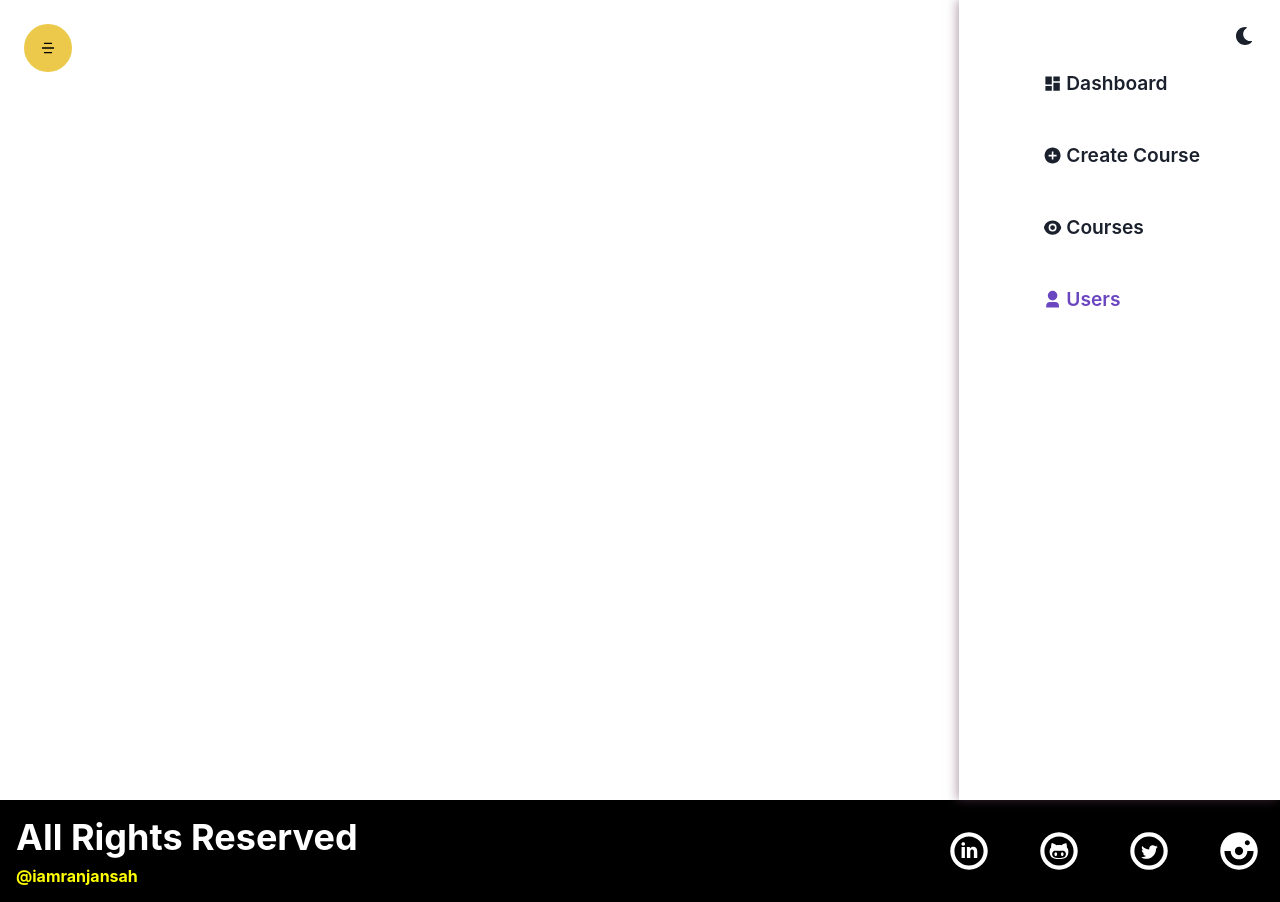
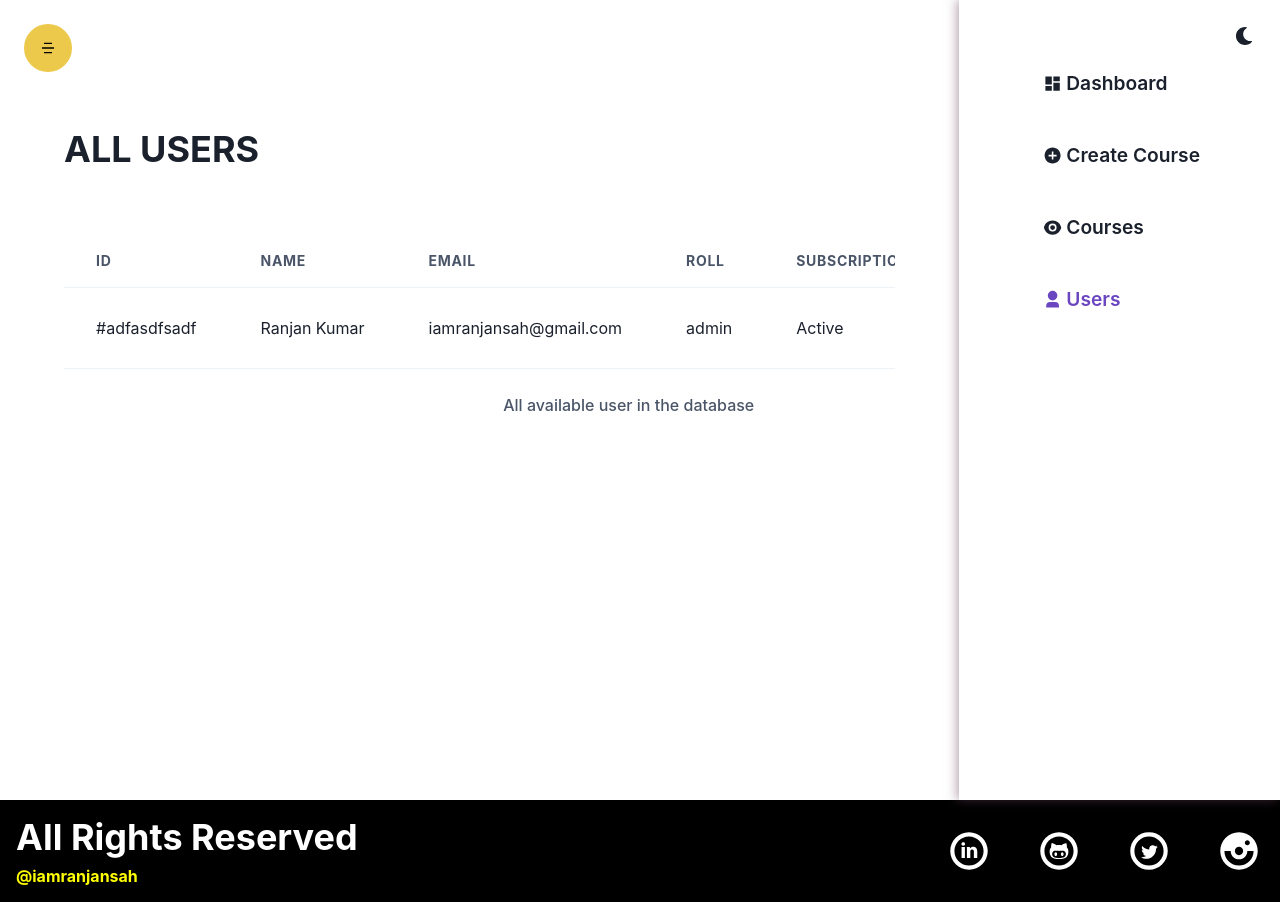
Before and after one commit to iamranjansah/TooD-V-, a React (Create React App) app: page /admin/users in a window 1280 px wide. Built offline with nearby package versions, Linux system fonts and the light colour scheme.

Commit message:
ADMIN USERS TABLE

```diff
--- a/src/components/Admin/Users/Users.jsx
+++ b/src/components/Admin/Users/Users.jsx
@@ -1,21 +1,119 @@
-import { Box, Grid } from '@chakra-ui/react';
+import {
+  Box,
+  Button,
+  Grid,
+  Heading,
+  HStack,
+  Table,
+  TableCaption,
+  TableContainer,
+  Tbody,
+  Td,
+  Th,
+  Thead,
+  Tr,
+} from '@chakra-ui/react';
 import React from 'react';
 import cursor from '../../../assets/images/cursor.png';
-import Sidebar from '../Sidebar'
+import Sidebar from '../Sidebar';
+import { RiDeleteBin7Fill } from 'react-icons/ri';
+
+const Row = ({ item, updateHandler, deleteButtonHandler }) => {
+  return (
+    <Tr>
+      <Td>#{item._id}</Td>
+      <Td>{item.name}</Td>
+      <Td>{item.email}</Td>
+      <Td>{item.role}</Td>
+      <Td>{item.subscription.status === 'active' ? 'Active' : 'Not Active'}</Td>
+      <Td isNumeric>
+        <HStack justifyContent={'flex-end'}>
+          <Button
+            onClick={() => updateHandler(item._id)}
+            variant={'outline'}
+            color={'purple.500'}
+          >
+            Change Role
+          </Button>
+          <Button
+            onClick={() => deleteButtonHandler(item._id)}
+            color={'purple.600'}
+          >
+            <RiDeleteBin7Fill />
+          </Button>
+        </HStack>
+      </Td>
+    </Tr>
+  );
+};
 
 const Users = () => {
+  const users = [
+    {
+      _id: 'adfasdfsadf',
+      name: 'Ranjan Kumar',
+      role: 'admin',
+      subscription: {
+        status: 'active',
+      },
+      email: 'iamranjansah@gmail.com',
+    },
+  ];
+
+  const updateHandler=(userId) =>{
+    console.log(userId);
+
+  }
+
+  const deleteButtonHandler=(userId) =>{
+    console.log(userId);
+
+  }
   return (
-    <Grid css={{
+    <Grid
+      css={{
         cursor: `url(${cursor}), default !important`,
-      }} minH={'100vh'} templateColumns={['1fr', '5fr 1fr']}>
+      }}
+      minH={'100vh'}
+      templateColumns={['1fr', '5fr 1fr']}
+    >
+      <Box padding={['0', '16']} overflowX={'auto'}>
+        <Heading
+          textTransform={'uppercase'}
+          children="All Users"
+          my={'16'}
+          textAlign={['center', 'left']}
+        />
 
-    <Box>
-
-    </Box>
-    <Sidebar/>
+        <TableContainer w={['100vw', 'full']}>
+          <Table variant={'simple'} size={'lg'}>
+            <TableCaption>All available user in the database</TableCaption>
+            <Thead>
+              <Tr>
+                <Th>Id</Th>
+                <Th>Name</Th>
+                <Th>Email</Th>
+                <Th>Roll</Th>
+                <Th>Subscription</Th>
+                <Th isNumeric>Active</Th>
+              </Tr>
+            </Thead>
+            <Tbody>
+              {users.map(item => (
+                <Row
+                  updateHandler={updateHandler}
+                  deleteButtonHandler={deleteButtonHandler}
+                  key={item._id}
+                  item={item}
+                />
+              ))}
+            </Tbody>
+          </Table>
+        </TableContainer>
+      </Box>
+      <Sidebar />
     </Grid>
   );
 };
 
-
-export default Users
+export default Users;
```
